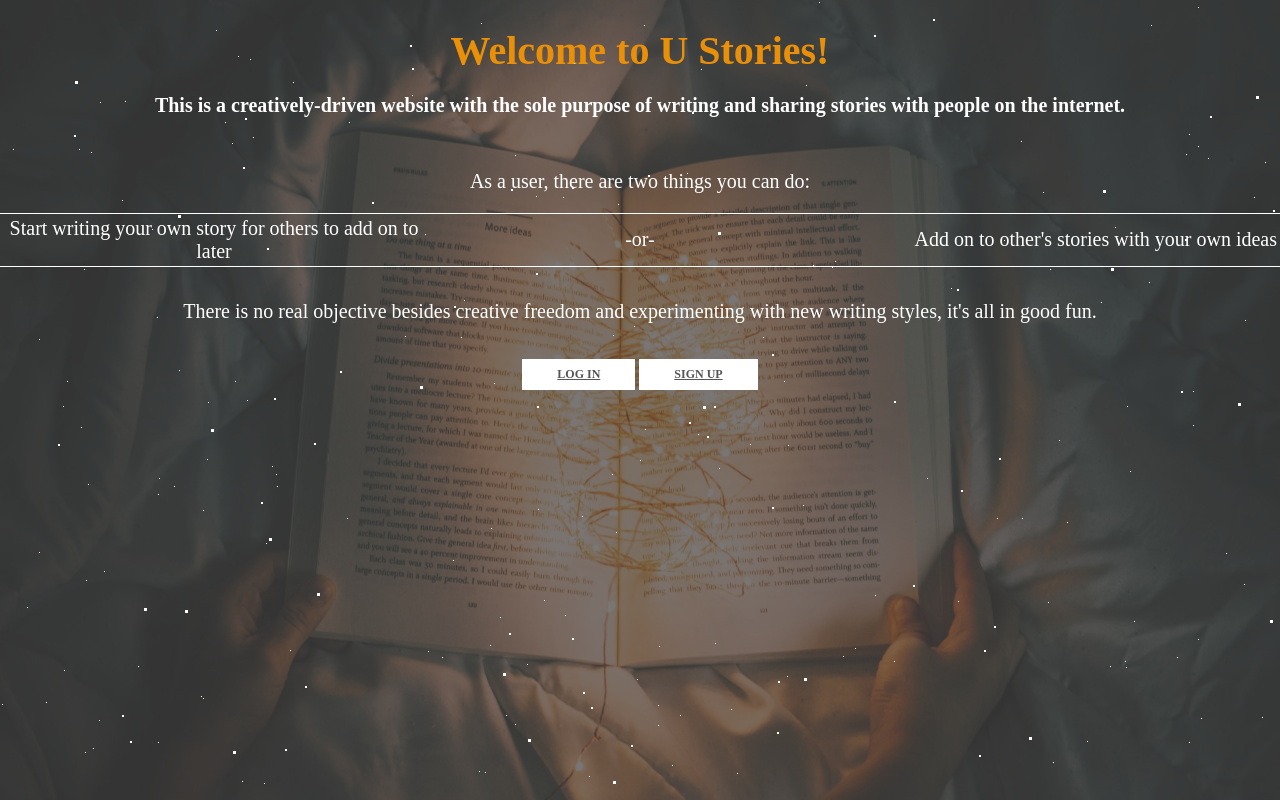
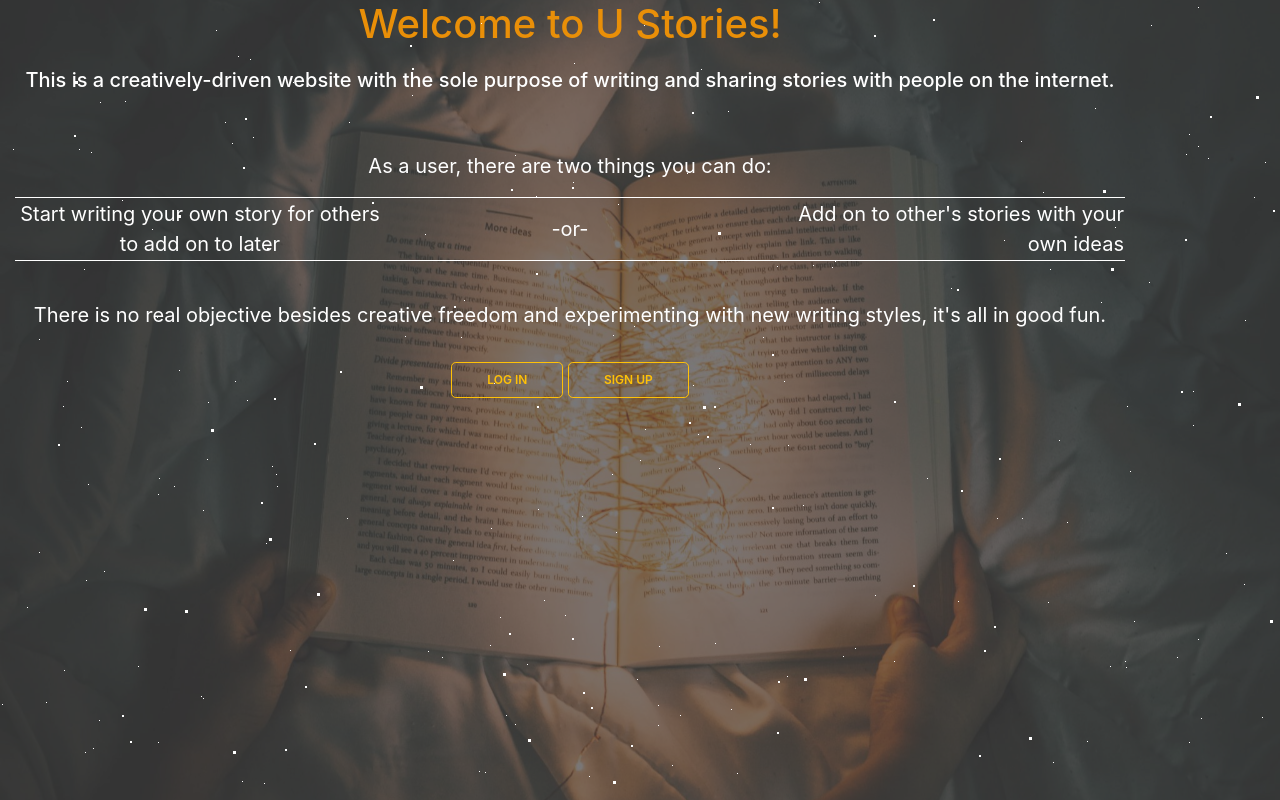
Before and after one commit to xynicole/U-Stories-Web-Dev, a Flask app: page / in a window 1280 px wide. Run offline with Flask 2, Linux system fonts and the light colour scheme; some libraries are stand-ins or nearby versions.

Commit message:
change index css

```diff
--- a/static-files-folder/styles/index.css
+++ b/static-files-folder/styles/index.css
@@ -76,8 +76,6 @@ body {
 
 
 .container a {
-      background: #ffffff none repeat scroll 0 0;
-      color: #555;
       display: inline-block;
       margin-top: 16px;
       padding: 8px 35px;
@@ -88,10 +86,7 @@ body {
       -moz-transition: all 0.3s ease 0s;
       font-size:12px;
 }
-.container a:hover {
-    background: #e98f08;
-    color: #fff;
-}
+
 
 
 /* / starts /*/
--- a/templates/index.html
+++ b/templates/index.html
@@ -5,6 +5,7 @@
         <title>Welcome to U Stories!</title>
         <link rel="icon" href="{{ url_for('static',filename='images/U-Logo.png') }}" type="image/png"/>
         <link rel="stylesheet" href="{{ url_for('static',filename='styles/index.css') }}">
+        <link rel="stylesheet" href="https://stackpath.bootstrapcdn.com/bootstrap/4.3.1/css/bootstrap.min.css" integrity="sha384-ggOyR0iXCbMQv3Xipma34MD+dH/1fQ784/j6cY/iJTQUOhcWr7x9JvoRxT2MZw1T" crossorigin="anonymous">
     </head>
 
     <body>
@@ -25,8 +26,8 @@
                         </table>
                         <br>
                         <p>There is no real objective besides creative freedom and experimenting with new writing styles, it's all in good fun.</p>
-                        <a href="/p/login.html" >Log in</a>
-                        <a href="/p/sign-up.html" >Sign up</a>
+                        <a class="btn btn-outline-warning btn-lg" href="/p/login.html" role="button">Log in</a>
+                        <a class="btn btn-outline-warning btn-lg" href="/p/sign-up.html" role="button">Sign up</a>
                     </div>
                 </div>
             </div>
```
